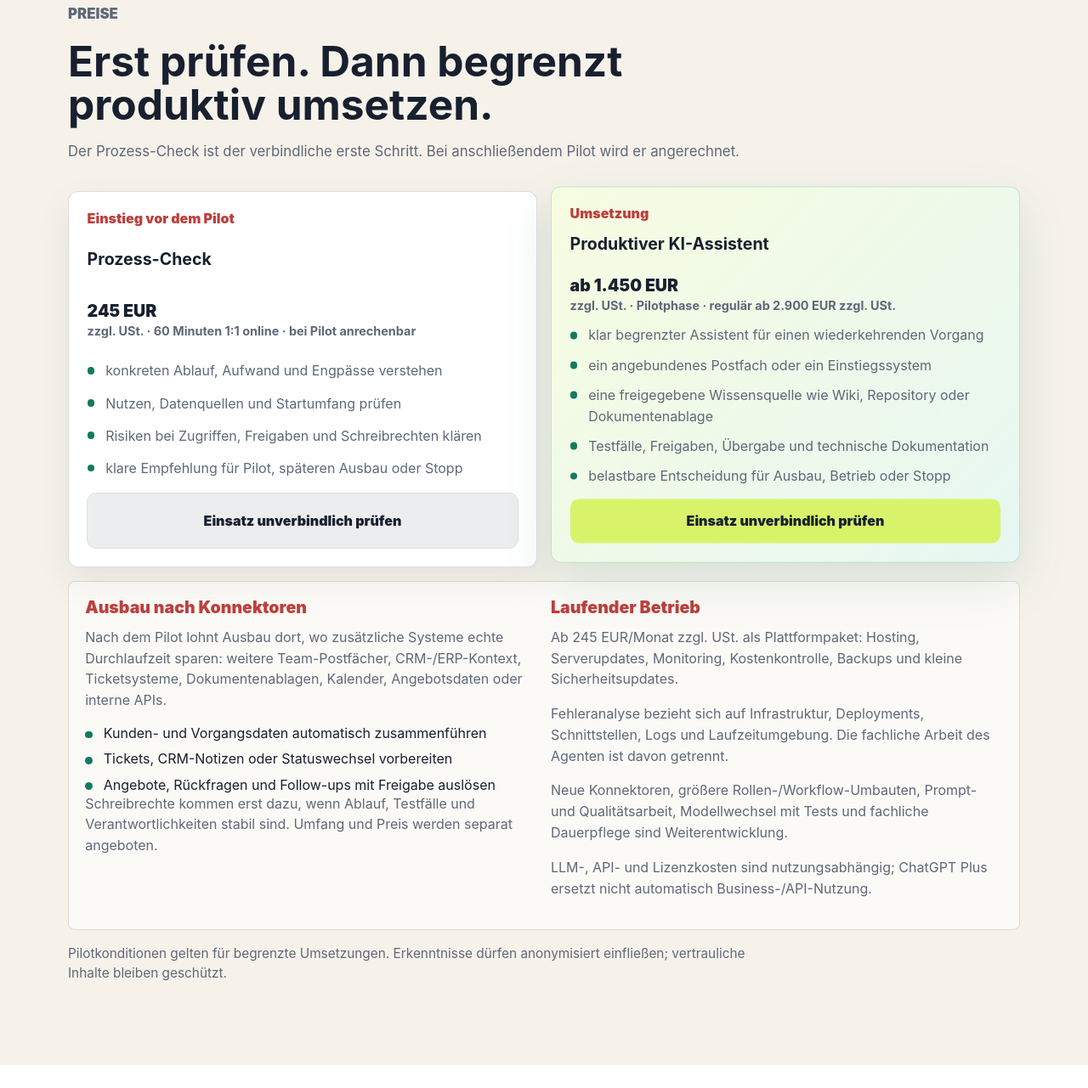
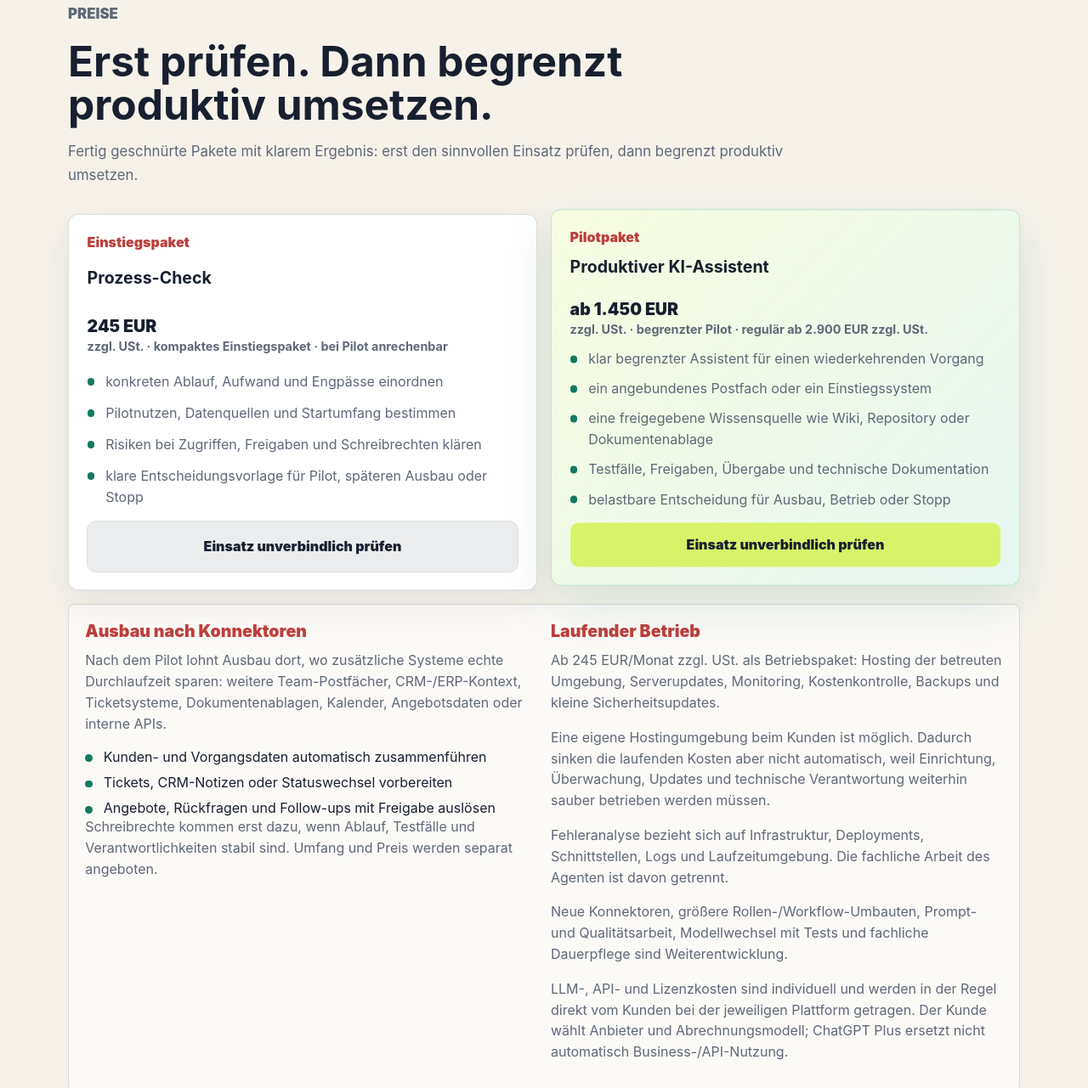
Before and after one commit to Sw0rdf1sh1/ki-agenten-pilotkunden, a website: page index.html in a window 1280 px wide. Shown: the part 5344-6625 px from the top of the page at 85% size. Drawn offline with Linux system fonts and the light colour scheme.

Commit message:
copy: position pricing as packages

```diff
--- a/index.html
+++ b/index.html
@@ -362,26 +362,26 @@
           <p class="eyebrow">Preise</p>
           <h2 id="preise-title">Erst prüfen. Dann begrenzt produktiv umsetzen.</h2>
           <p>
-            Der Prozess-Check ist der verbindliche erste Schritt. Bei anschließendem Pilot wird er angerechnet.
+            Fertig geschnürte Pakete mit klarem Ergebnis: erst den sinnvollen Einsatz prüfen, dann begrenzt produktiv umsetzen.
           </p>
         </div>
         <div class="price-layout">
           <article class="price-card">
-            <span>Einstieg vor dem Pilot</span>
+            <span>Einstiegspaket</span>
             <h3>Prozess-Check</h3>
-            <p class="price">245 EUR <small>zzgl. USt. · 60 Minuten 1:1 online · bei Pilot anrechenbar</small></p>
+            <p class="price">245 EUR <small>zzgl. USt. · kompaktes Einstiegspaket · bei Pilot anrechenbar</small></p>
             <ul>
-              <li>konkreten Ablauf, Aufwand und Engpässe verstehen</li>
-              <li>Nutzen, Datenquellen und Startumfang prüfen</li>
+              <li>konkreten Ablauf, Aufwand und Engpässe einordnen</li>
+              <li>Pilotnutzen, Datenquellen und Startumfang bestimmen</li>
               <li>Risiken bei Zugriffen, Freigaben und Schreibrechten klären</li>
-              <li>klare Empfehlung für Pilot, späteren Ausbau oder Stopp</li>
+              <li>klare Entscheidungsvorlage für Pilot, späteren Ausbau oder Stopp</li>
             </ul>
             <a class="button secondary-dark" href="#anfrage">Einsatz unverbindlich prüfen</a>
           </article>
           <article class="price-card featured">
-            <span>Umsetzung</span>
+            <span>Pilotpaket</span>
             <h3>Produktiver KI-Assistent</h3>
-            <p class="price">ab 1.450 EUR <small>zzgl. USt. · Pilotphase · regulär ab 2.900 EUR zzgl. USt.</small></p>
+            <p class="price">ab 1.450 EUR <small>zzgl. USt. · begrenzter Pilot · regulär ab 2.900 EUR zzgl. USt.</small></p>
             <ul>
               <li>klar begrenzter Assistent für einen wiederkehrenden Vorgang</li>
               <li>ein angebundenes Postfach oder ein Einstiegssystem</li>
@@ -405,10 +405,11 @@
           </div>
           <div>
             <h3>Laufender Betrieb</h3>
-            <p>Ab 245 EUR/Monat zzgl. USt. als Plattformpaket: Hosting, Serverupdates, Monitoring, Kostenkontrolle, Backups und kleine Sicherheitsupdates.</p>
+            <p>Ab 245 EUR/Monat zzgl. USt. als Betriebspaket: Hosting der betreuten Umgebung, Serverupdates, Monitoring, Kostenkontrolle, Backups und kleine Sicherheitsupdates.</p>
+            <p>Eine eigene Hostingumgebung beim Kunden ist möglich. Dadurch sinken die laufenden Kosten aber nicht automatisch, weil Einrichtung, Überwachung, Updates und technische Verantwortung weiterhin sauber betrieben werden müssen.</p>
             <p>Fehleranalyse bezieht sich auf Infrastruktur, Deployments, Schnittstellen, Logs und Laufzeitumgebung. Die fachliche Arbeit des Agenten ist davon getrennt.</p>
             <p>Neue Konnektoren, größere Rollen-/Workflow-Umbauten, Prompt- und Qualitätsarbeit, Modellwechsel mit Tests und fachliche Dauerpflege sind Weiterentwicklung.</p>
-            <p>LLM-, API- und Lizenzkosten sind nutzungsabhängig; ChatGPT Plus ersetzt nicht automatisch Business-/API-Nutzung.</p>
+            <p>LLM-, API- und Lizenzkosten sind individuell und werden in der Regel direkt vom Kunden bei der jeweiligen Plattform getragen. Der Kunde wählt Anbieter und Abrechnungsmodell; ChatGPT Plus ersetzt nicht automatisch Business-/API-Nutzung.</p>
           </div>
         </div>
         <p class="pilot-note">
```
